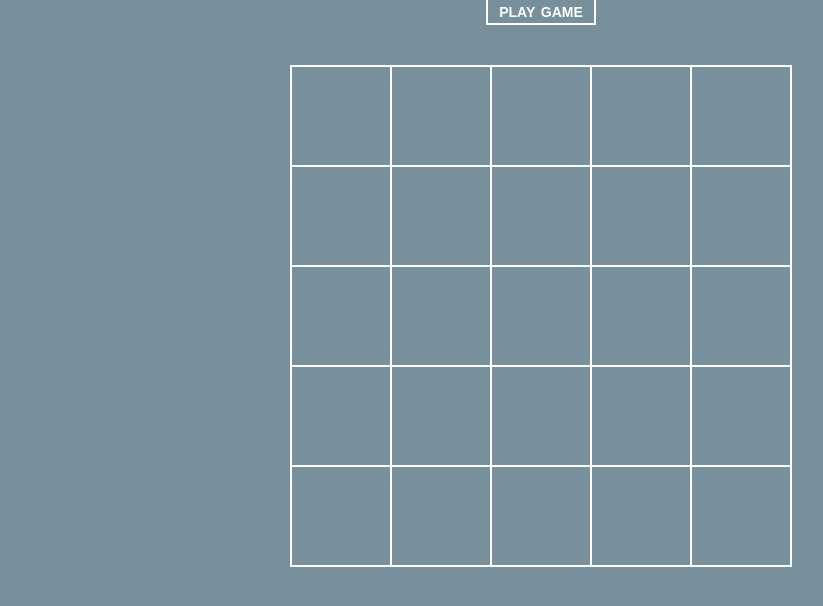
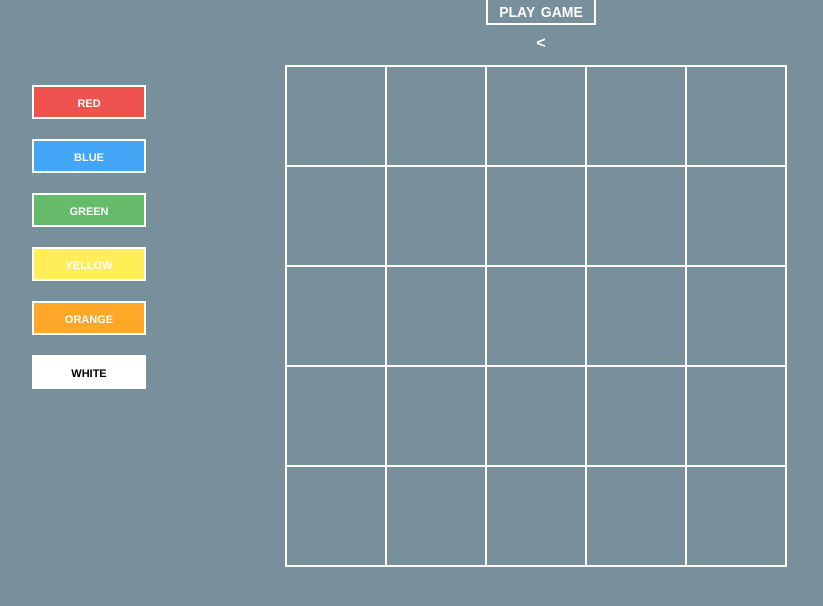
Before and after one commit to odholden/wdi-first-project, a PHP site: page / in a window 1280 px wide. Shown: the part 105-711 px from the top of the page, without its empty margins (99-922 px from the left). Run offline with PHP 8.4, Linux system fonts and the light colour scheme; some libraries are stand-ins or nearby versions.

Commit message:
added color buttons

```diff
--- a/css/style.css
+++ b/css/style.css
@@ -38,19 +38,46 @@ h1 {
   vertical-align: middle;
 }
 
-ul {
+fieldset {
+  position: relative;
+}
+
+ul:nth-child(1) {
   margin: 30px auto;
   border: 1px solid white;
   width: 500px;
   height: 500px;
+  position: absolute;
+  left: 30%;
 }
 
-li {
+ul:nth-child(2) {
+  margin: 30px 0px;
+  width: 120px;
+  height: 400px;
+  position: absolute;
+  left: 10%;
+
+}
+
+ul:nth-child(1) li {
   border: 1px solid white;
   float: left;
   display: inline;
   width: 98px;
   height: 98px;
+}
+
+ul:nth-child(2) li {
+  width: 110px;
+  height: 30px;
+  border: 2px solid white;
+  margin: 20px auto;
+  line-height: 30px;
+}
+
+ul:nth-child(2) li:nth-child(6) {
+  color: black;
 }
 
 .green {
--- a/index.html
+++ b/index.html
@@ -12,6 +12,7 @@
     <h1>blick.</h1>
   </header>
   <button id="start">play game</button>
+  <fieldset>
     <ul>
     <!-- 4x4 -->
   <!--<li id="0"></li>
@@ -30,7 +31,6 @@
       <li id="14"></li>
       <li id="13"></li>
       <li id="12"></li> -->
-
     <!-- 5x5 -->
       <li id="0"></li>
       <li id="1"></li>
@@ -57,7 +57,6 @@
       <li id="22"></li>
       <li id="21"></li>
       <li id="20"></li>
-
     <!-- 6x6 -->
       <!-- <li id="0"></li>
       <li id="1"></li>
@@ -96,5 +95,16 @@
       <li id="31"></li>
       <li id="30"></li> -->
     </ul>
+    <ul>
+      <li class="red">red</li>
+      <li class="blue">blue</li>
+      <li class="green">green</li>
+      <li class="yellow">yellow</li>
+      <li class="orange">orange</li>
+      <li class="white">white</li>
+    </ul>
+    <
+  </fieldset>
+
 </body>
 </html>
```
Lines whose indentation alone changed are shown as unchanged.
